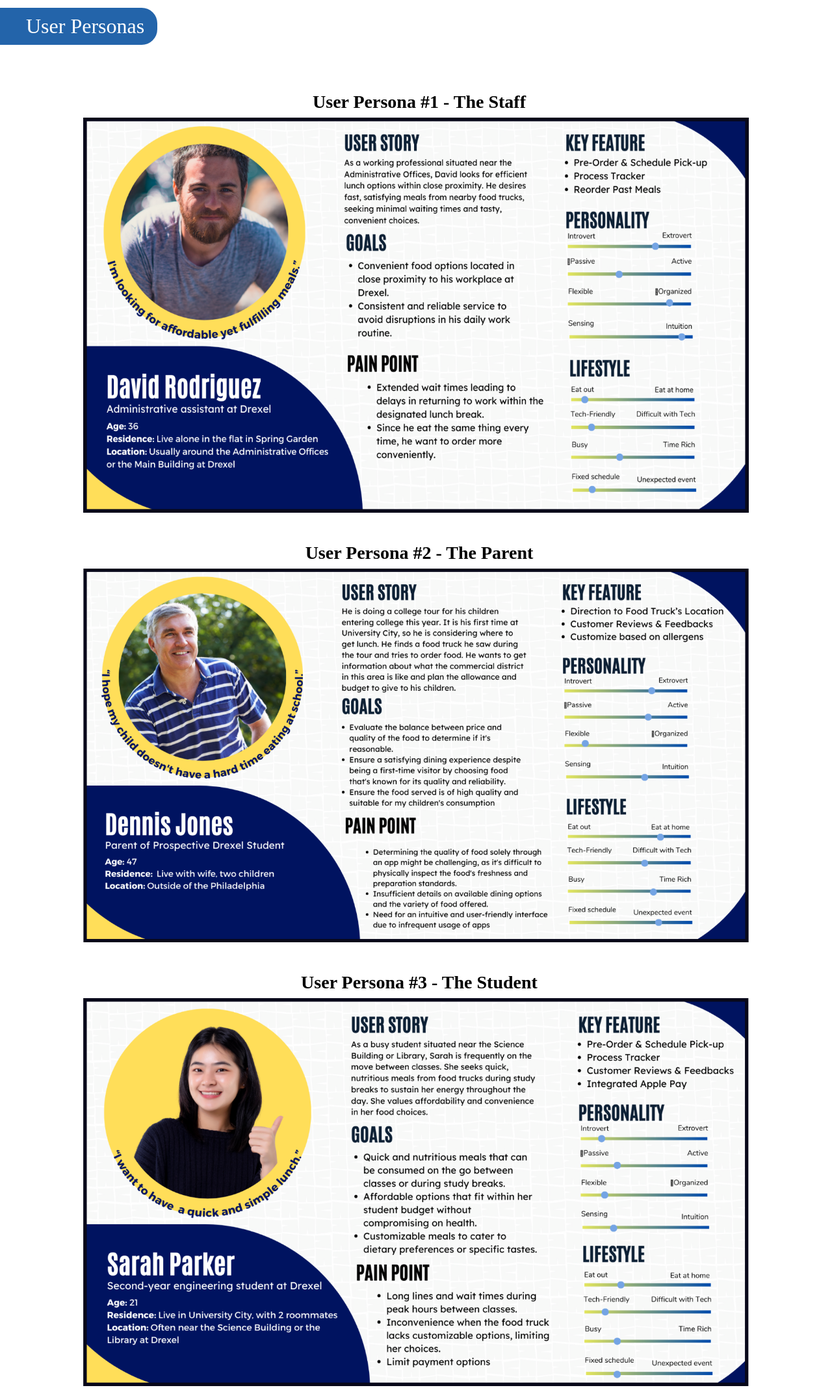
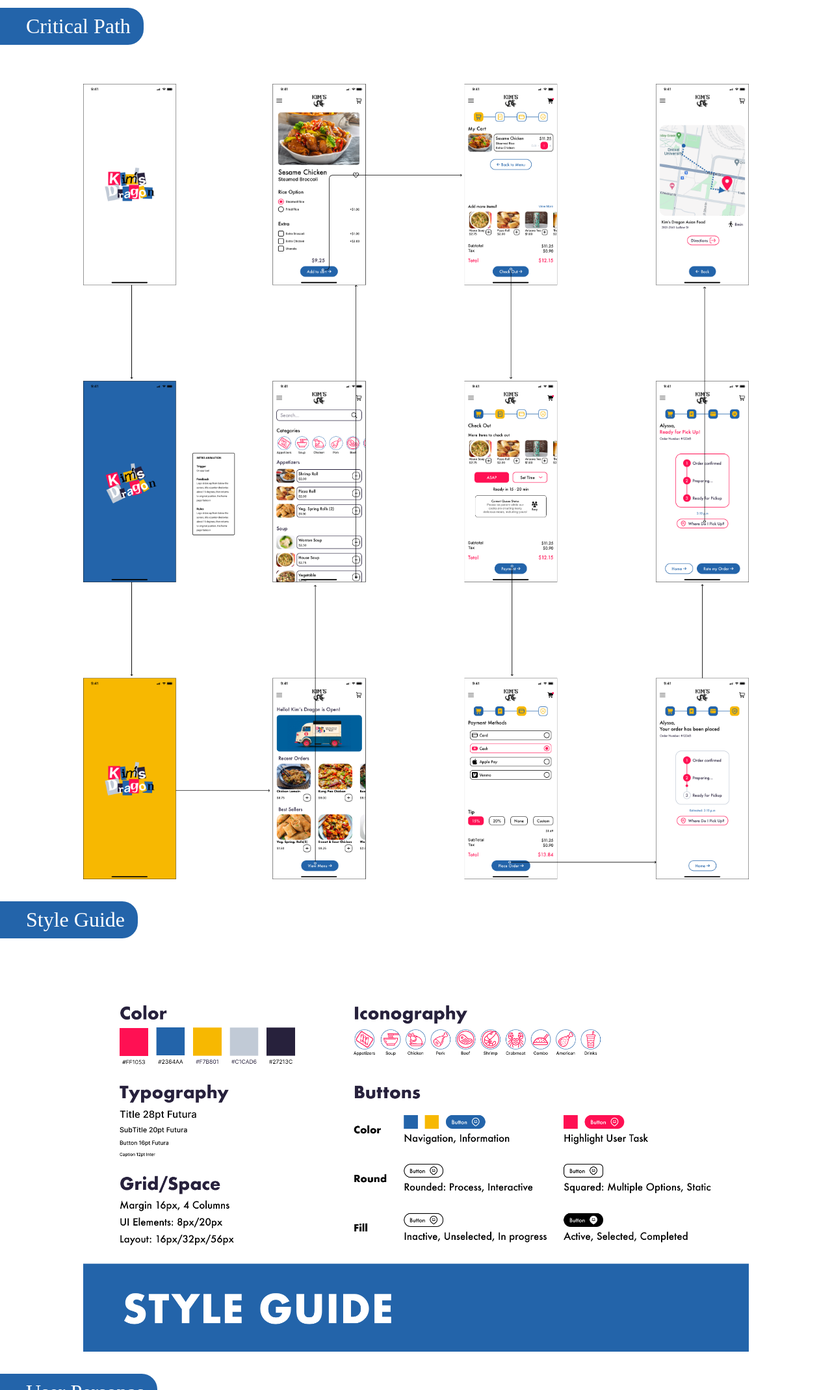
Before and after one commit to elijor/idm216-kims-dragon-website, a plain HTML site: page index.html in a window 1280 px wide. Shown: the part 1800-3939 px from the top of the page at 65% size. Drawn offline with Linux system fonts and the light colour scheme.

Commit message:
Add-crit-path-and-styles-com

```diff
--- a/index.html
+++ b/index.html
@@ -56,6 +56,26 @@
             <p>Primary UI Designer,<br>Secondary Developer</p>
           </div>
         </div>
+        <h2>
+            Critical Path
+        </h2>
+        <div class="elem">
+            <picture>
+                <!-- <source media="(max-width:650px)" srcset="imgs/persona-3-mobile.png"> -->
+                <source srcset="imgs/critical-path.png">
+                <img src="imgs/critical-path.png" alt="replace-later">
+            </picture>
+        </div>
+        <h2>
+            Style Guide
+        </h2>
+        <div class="elem">
+        <picture>
+            <!-- <source media="(max-width:650px)" srcset="imgs/persona-3-mobile.png"> -->
+            <source srcset="imgs/style-guide.png">
+            <img src="imgs/style-guide.png" alt="replace-later">
+          </picture>
+          </div>
         <h2>
           User Personas
         </h2>
```
Also changed, not shown: imgs/critical-path.png (added), imgs/style-guide.png (added).
